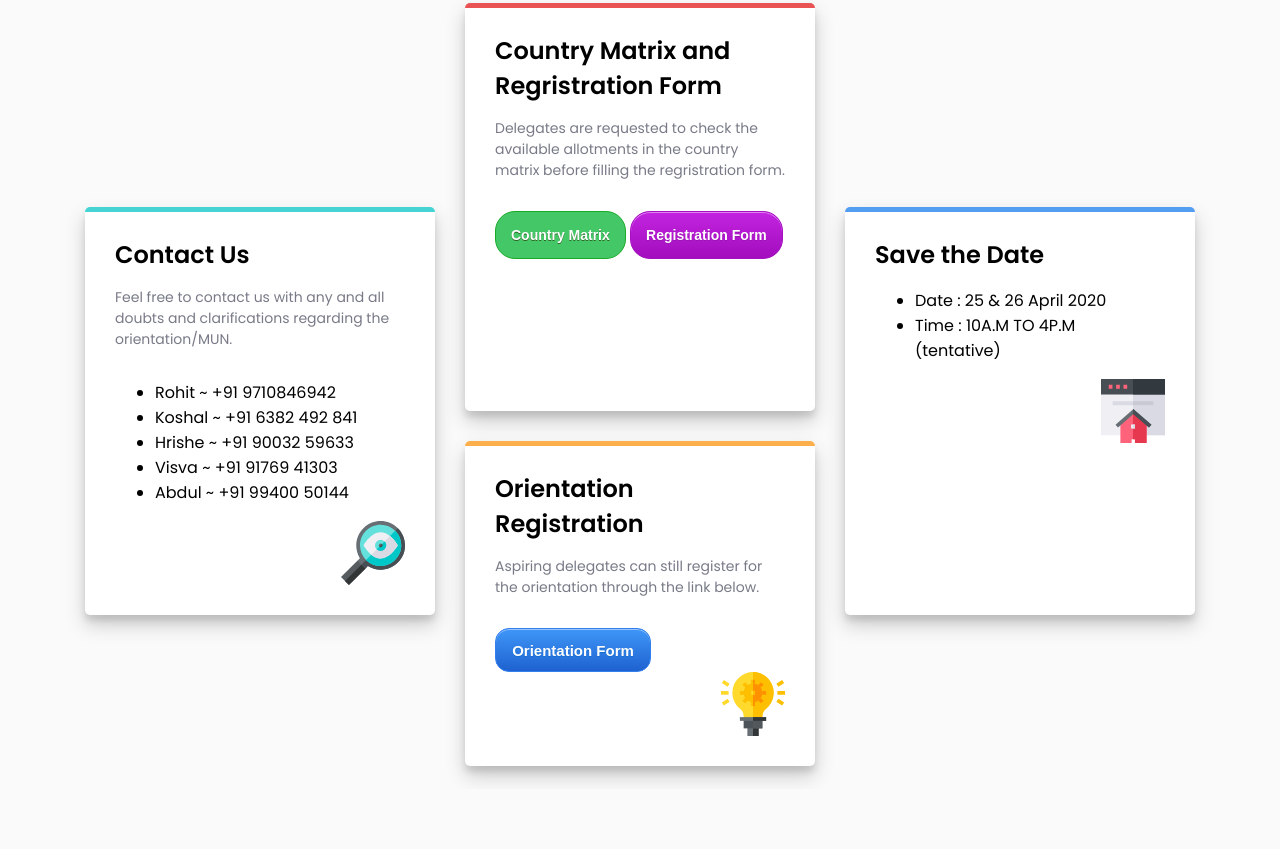
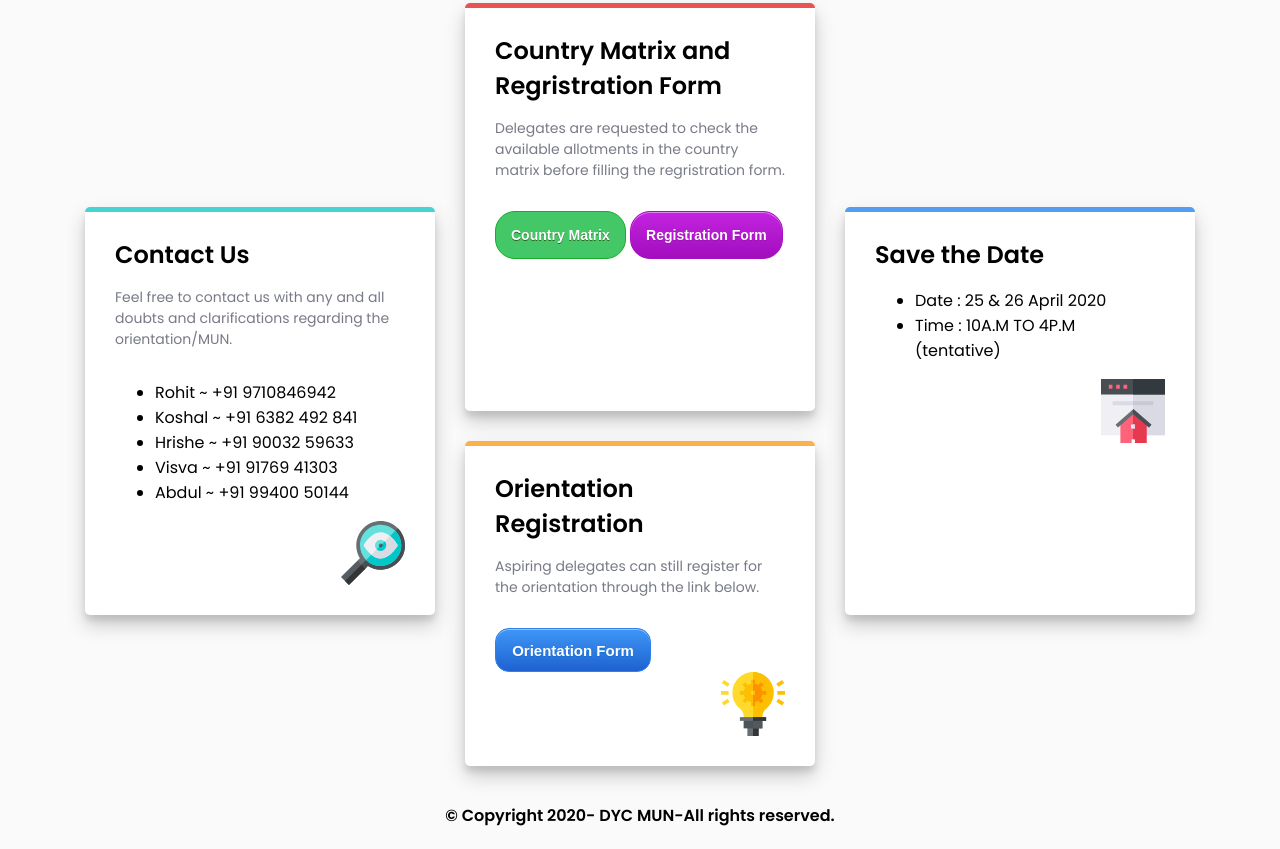
Before and after one commit to DYCMUN/dycmun, a plain HTML site: page index.html in a window 1280 px wide. Shown: the part 541-1390 px from the top of the page. Before the commit the page ends 1330 px from the top, so only its background shows below. Drawn offline with Linux system fonts and the light colour scheme.

Commit message:
Update index.html

```diff
--- a/index.html
+++ b/index.html
@@ -125,7 +125,9 @@ width:156px;
 
   </div>
 </div>
-
+<footer>
+  <h4>© Copyright 2020- DYC MUN-All rights reserved.</h4>
+</footer>
 
 </body>
 </html>
```
